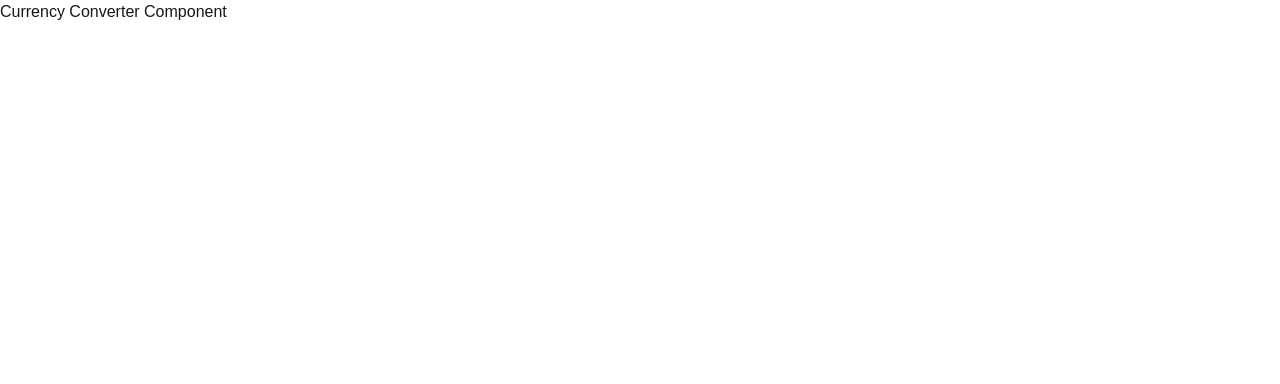
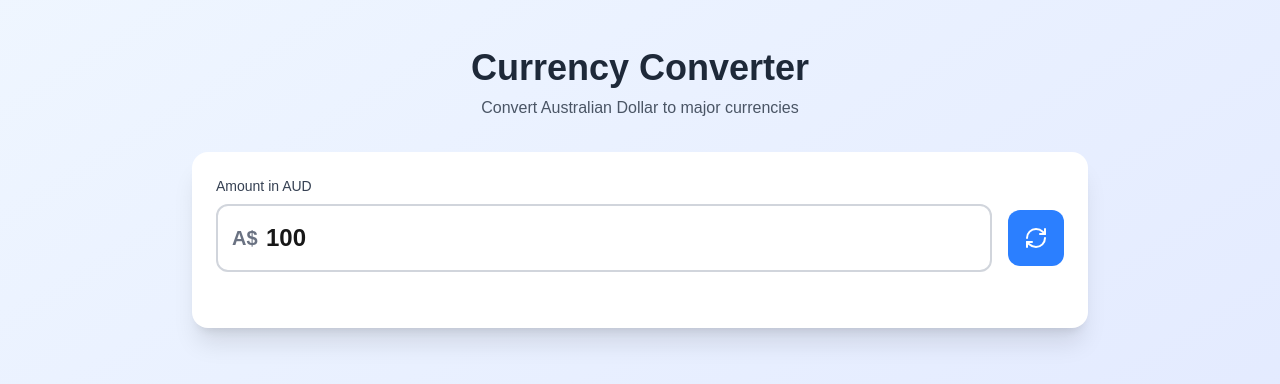
Before and after one commit to Mohitkumar33/currency-convertor, a Next.js app: page / in a window 1280 px wide. Shown: the top 384 px of the page. Built offline with nearby package versions, Linux system fonts and the light colour scheme.

Commit message:
Add CurrencyInput, CurrencyModal, and ConvertedList components; update CurrencyConverter to include CurrencyInput

```diff
--- /dev/null
+++ b/src/components/ConvertedList.tsx
@@ -0,0 +1,9 @@
+const ConvertedList: React.FC = () => {
+  return (
+    <div>
+      <h1>Converted List</h1>
+    </div>
+  );
+};
+
+export default ConvertedList;
--- a/src/components/CurrencyConverter.tsx
+++ b/src/components/CurrencyConverter.tsx
@@ -1,12 +1,33 @@
-import React from "react";
+"use client";
+import React, { useState, useEffect } from "react";
+import CurrencyInput from "./CurrencyInput";
 
 const CurrencyConverter: React.FC = () => {
+  const [audAmount, setAudAmount] = useState(100);
+
   return (
-    <div>
-      <h1>Currency Converter Component</h1>
+    <div className="min-h-screen bg-gradient-to-br from-blue-50 to-indigo-100 p-4">
+      <div className="max-w-4xl mx-auto">
+        <div className="text-center mb-8 pt-8">
+          <h1 className="text-4xl font-bold text-gray-800 mb-2">
+            Currency Converter
+          </h1>
+          <p className="text-gray-600">
+            Convert Australian Dollar to major currencies
+          </p>
+        </div>
 
+        <div className="bg-white rounded-2xl shadow-xl p-6 mb-6">
+          <CurrencyInput
+            audAmount={audAmount}
+            onChange={setAudAmount}
+            onRefresh={() => {}}
+            loading={false}
+          />
+        </div>
+      </div>
     </div>
   );
-}
+};
 
 export default CurrencyConverter;
--- a/src/components/CurrencyInput.tsx
+++ b/src/components/CurrencyInput.tsx
@@ -1,11 +1,44 @@
 import React from "react";
+import { RefreshCw } from "lucide-react";
 
-const CurrencyInput: React.FC = () => {
-  return (
-    <div>
-      <h1>Currency Input</h1>
+interface Props {
+  audAmount: number;
+  onChange: (value: number) => void;
+  onRefresh: () => void;
+  loading: boolean;
+}
+
+const CurrencyInput: React.FC<Props> = ({
+  audAmount,
+  onChange,
+  onRefresh,
+  loading,
+}) => (
+  <div className="mb-8">
+    <label className="block text-sm font-medium text-gray-700 mb-2">
+      Amount in AUD
+    </label>
+    <div className="flex items-center gap-4">
+      <div className="flex-1 relative">
+        <span className="absolute left-4 top-1/2 transform -translate-y-1/2 text-gray-500 text-xl font-semibold">
+          A$
+        </span>
+        <input
+          type="number"
+          value={audAmount}
+          onChange={(e) => onChange(parseFloat(e.target.value) || 0)}
+          className="w-full pl-12 pr-4 py-4 text-2xl font-semibold border-2 border-gray-300 rounded-xl focus:border-blue-500 focus:outline-none transition-colors"
+        />
+      </div>
+      <button
+        onClick={onRefresh}
+        disabled={loading}
+        className="p-4 bg-blue-500 text-white rounded-xl hover:bg-blue-600 transition-colors disabled:opacity-50"
+      >
+        <RefreshCw className={`w-6 h-6 ${loading ? "animate-spin" : ""}`} />
+      </button>
     </div>
-  );
-};
+  </div>
+);
 
 export default CurrencyInput;
```
Also changed, not shown: package.json (+7 -6 lines), src/components/CurrencyModal.tsx (renamed from src/components/CurrencyModel.tsx), 1 other file (tests, documents, lock files or other folders).
